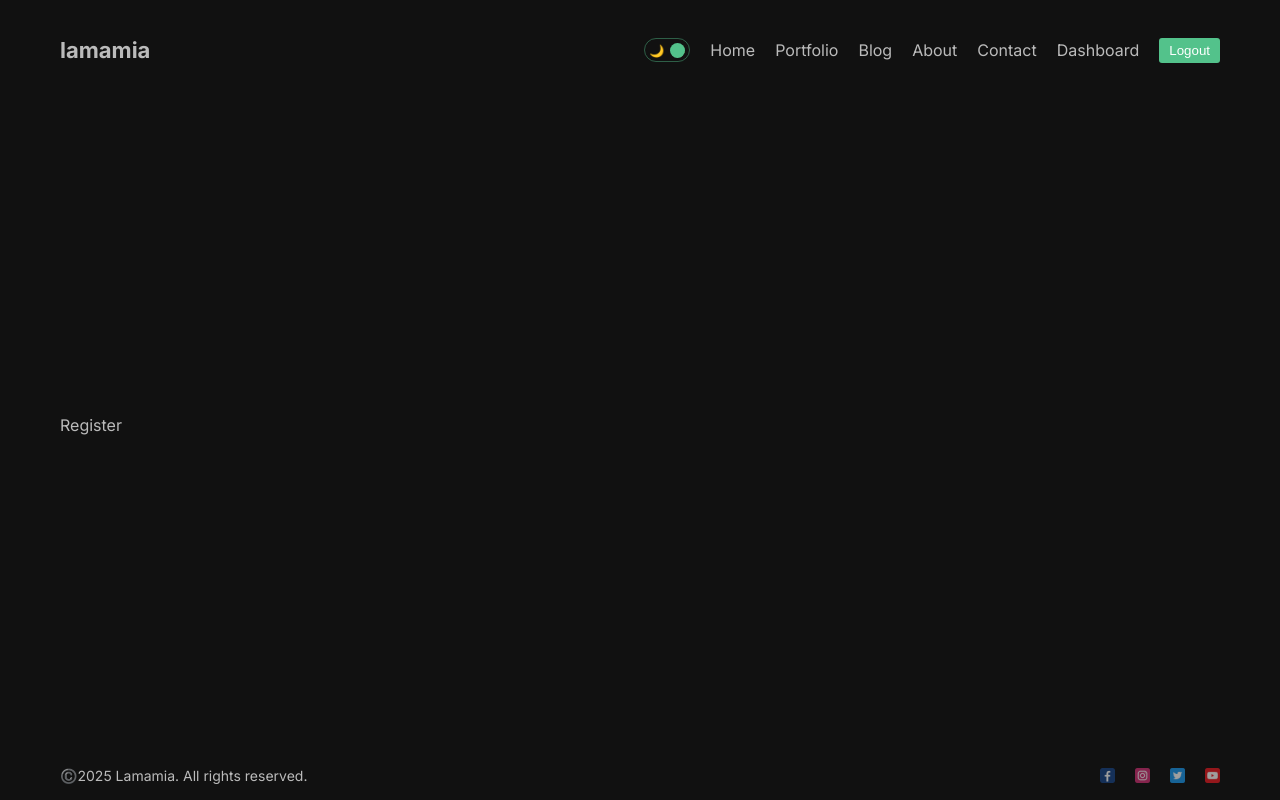
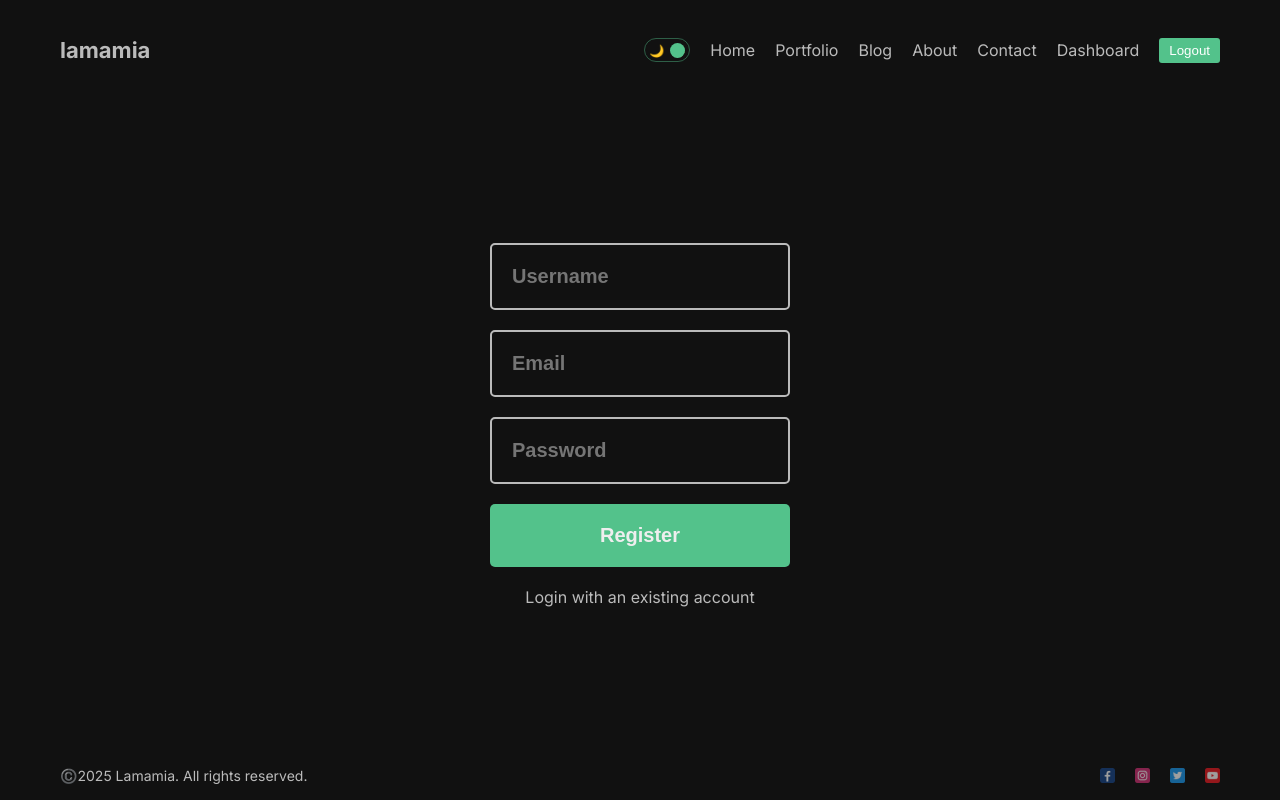
Before and after one commit to Hjl2065889707/NextJS_toy_01, a Next.js app: page /dashboard/register in a window 1280 px wide. Built offline with nearby package versions, Linux system fonts and the light colour scheme.

Commit message:
google login/ register

```diff
--- a/package.json
+++ b/package.json
@@ -9,6 +9,7 @@
     "lint": "next lint"
   },
   "dependencies": {
+    "bcryptjs": "^3.0.2",
     "mongoose": "^6.13.8",
     "next": "15.3.4",
     "next-auth": "^4.24.11",
--- a/src/app/api/auth/[...nextauth]/route.js
+++ b/src/app/api/auth/[...nextauth]/route.js
@@ -1,11 +1,16 @@
 import NextAuth from "next-auth";
 import GitHubProvider from "next-auth/providers/github";
+import GoogleProvider from "next-auth/providers/google";
 
 const handler = NextAuth({
   providers: [
     GitHubProvider({
       clientId: process.env.GITHUB_ID,
       clientSecret: process.env.GITHUB_SECRET,
+    }),
+    GoogleProvider({
+      clientId: process.env.GOOGLE_CLIENT_ID,
+      clientSecret: process.env.GOOGLE_CLIENT_SECRET,
     }),
   ],
   secret: process.env.NEXTAUTH_SECRET,
--- a/src/app/dashboard/(auth)/register/page.jsx
+++ b/src/app/dashboard/(auth)/register/page.jsx
@@ -1,8 +1,66 @@
-import React from 'react'
+"use client"
+import React, { useState } from 'react'
+import styles from './page.module.css'
+import Link from 'next/link'
+import { useRouter } from 'next/navigation'
 
 const Register = () => {
+  const router = useRouter()
+  const [error, setError] = useState(false)
+
+  const handleSubmit = async (e) => {
+    e.preventDefault()
+    const formData = new FormData(e.target)
+    const name = formData.get('name')
+    const email = formData.get('email')
+    const password = formData.get('password')
+
+    try {
+      const res = await fetch('/api/auth/register', {
+        method: 'POST',
+        headers: {
+          'Content-Type': 'application/json'
+        },
+        body: JSON.stringify({ name, email, password })
+      })
+      if (res.status === 201) {
+        router.push('/dashboard/login?success=Account has been created successfully')
+      } else {
+        setError(true)
+      }
+    } catch (error) {
+      console.log(error)
+    }
+  }
+
   return (
-    <div>Register</div>
+    <div className={styles.container}>
+      <form className={styles.form} onSubmit={handleSubmit}>
+        <input
+          type="text"
+          name="name"
+          placeholder='Username'
+          className={styles.input}
+          required
+        />
+        <input
+          type="email"
+          name="email"
+          placeholder='Email'
+          className={styles.input}
+          required
+        />
+        <input
+          type="password"
+          name="password"
+          placeholder='Password'
+          className={styles.input}
+          required
+        />
+        <button className={styles.button}>Register</button>
+      </form>
+      <Link href="/dashboard/login">Login with an existing account</Link>
+    </div>
   )
 }
 
--- /dev/null
+++ b/src/app/dashboard/(auth)/register/page.module.css
@@ -0,0 +1,35 @@
+.container {
+  display: flex;
+  flex-direction: column;
+  gap: 20px;
+  align-items: center;
+  justify-content: center;
+}
+.form {
+  display: flex;
+  flex-direction: column;
+  gap: 20px;
+  width: 300px;
+}
+
+.input {
+  padding: 20px;
+  background-color: transparent;
+  border: 2px solid #bbb;
+  border-radius: 5px;
+  font-size: 20px;
+  font-weight: bold;
+  color: #bbb;
+}
+
+.button {
+    width: 300px;
+    padding: 20px;
+    cursor: pointer;
+    background-color: #53c28b;
+    border: none;
+    border-radius: 5px;
+    font-size: 20px;
+    color: #eee;
+    font-weight: bold;
+}
--- a/src/app/dashboard/page.jsx
+++ b/src/app/dashboard/page.jsx
@@ -2,12 +2,15 @@
 import React, { useState } from 'react'
 import styles from './page.module.css'
 import useSWR from 'swr'
+import { useSession } from 'next-auth/react'
 
 const Dashboard = () => {
 
+  const session = useSession()
+  console.log(session)
+
   const fetcher = (...args) => fetch(...args).then(res => res.json())
   const { data, isLoading, error } = useSWR("https://jsonplaceholder.typicode.com/posts", fetcher)
-  console.log(data)
   return (
     <div>Dashboard</div>
   )
--- a/src/utils/db.js
+++ b/src/utils/db.js
@@ -4,6 +4,7 @@
   try {
     await mongoose.connect(process.env.MONGO)
   } catch (error) {
+    console.log(error)
     throw new Error("Connection failed!")
   }
 }
```
Also changed, not shown: src/app/api/auth/register/route.js (added, +18 -0 lines), src/app/dashboard/(auth)/login/page.jsx (+9 -2 lines), src/app/login/page.jsx (deleted, +0 -28 lines), src/app/dashboard/(auth)/login/page.module.css (added), src/app/login/page.module.css (deleted), 1 other file (tests, documents, lock files or other folders).
